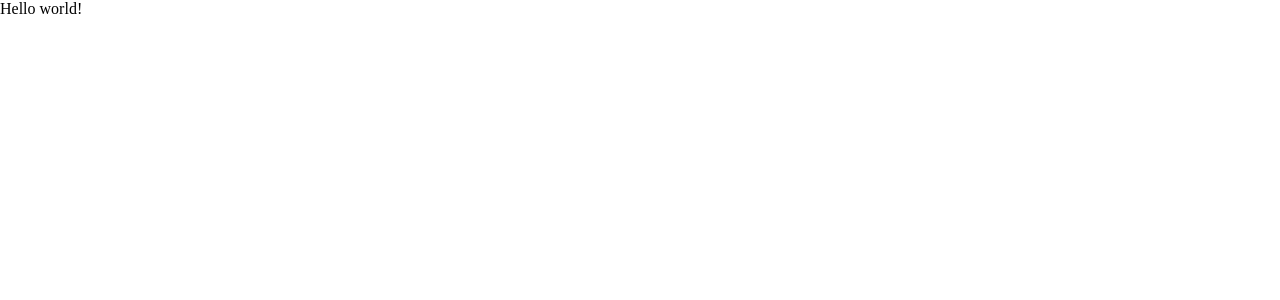
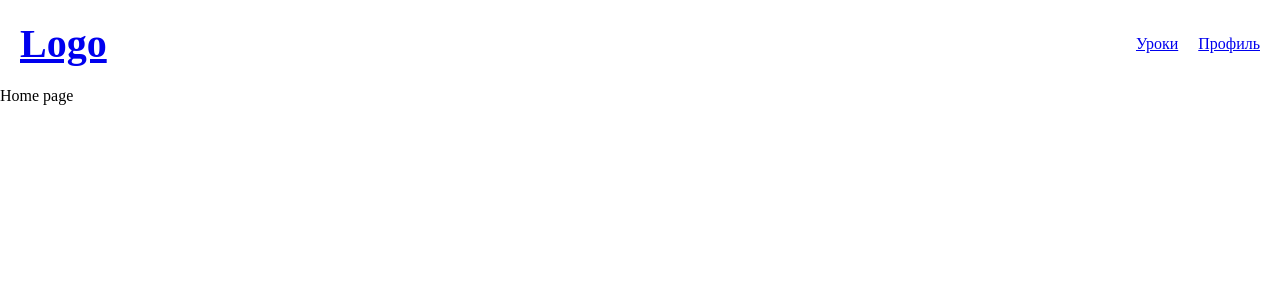
Before and after one commit to HunterM7/English-practice, a React (Vite) app: page / in a window 1280 px wide. Shown: the top 300 px of the page. Built offline with nearby package versions, Linux system fonts and the light colour scheme.

Commit message:
Added router and base routes.

```diff
--- /dev/null
+++ b/src/components/header/header.scss
@@ -0,0 +1,22 @@
+.header {
+  display: flex;
+  justify-content: space-between;
+  align-items: center;
+  padding: 20px;
+
+  &__logo {
+    font-size: 40px;
+    font-weight: bold;
+  }
+
+  &__menu {
+    display: flex;
+    align-items: center;
+  }
+
+  &__menu-link {
+    & + & {
+      margin-left: 20px;
+    }
+  }
+}
--- /dev/null
+++ b/src/components/header/header.tsx
@@ -0,0 +1,14 @@
+import { Link } from "react-router-dom";
+import './header.scss';
+
+export function Header() {
+  return (
+    <header className="header">
+      <Link to='/' className="header__logo">Logo</Link>
+      <div className='header__menu'>
+        <Link to='lessons' className="header__menu-link">Уроки</Link>
+        <Link to='profile' className="header__menu-link">Профиль</Link>
+      </div>
+    </header>
+  )
+}
--- a/src/index.tsx
+++ b/src/index.tsx
@@ -1,9 +1,11 @@
 import { StrictMode } from 'react'
 import { createRoot } from 'react-dom/client'
+import { createBrowserRouter, RouterProvider } from 'react-router-dom'
+import { router } from './router';
 import './index.scss'
 
 createRoot(document.getElementById('root')!).render(
   <StrictMode>
-    <div>Hello world!</div>
+    <RouterProvider router={createBrowserRouter(router)} />
   </StrictMode>,
 )
--- /dev/null
+++ b/src/router/index.tsx
@@ -0,0 +1,21 @@
+import { createBrowserRouter } from "react-router-dom";
+import Root from "./routes/root";
+
+export const router: Parameters<typeof createBrowserRouter>[0] = [ {
+  path: "/",
+  element: <Root/>,
+  children: [
+    {
+      path: "/",
+      element: <div>Home page</div>,
+    },
+    {
+      path: "/lessons",
+      element: <div>Lessons page</div>,
+    },
+    {
+      path: "/profile",
+      element: <div>Profile page</div>,
+    }
+  ]
+} ];
--- /dev/null
+++ b/src/router/routes/root.tsx
@@ -0,0 +1,13 @@
+import { Outlet } from "react-router-dom";
+import { Header } from "../../components/header/header";
+
+export default function Root() {
+  return (
+    <>
+      <Header/>
+      <div id="detail">
+        <Outlet />
+      </div>
+    </>
+  );
+}
```
